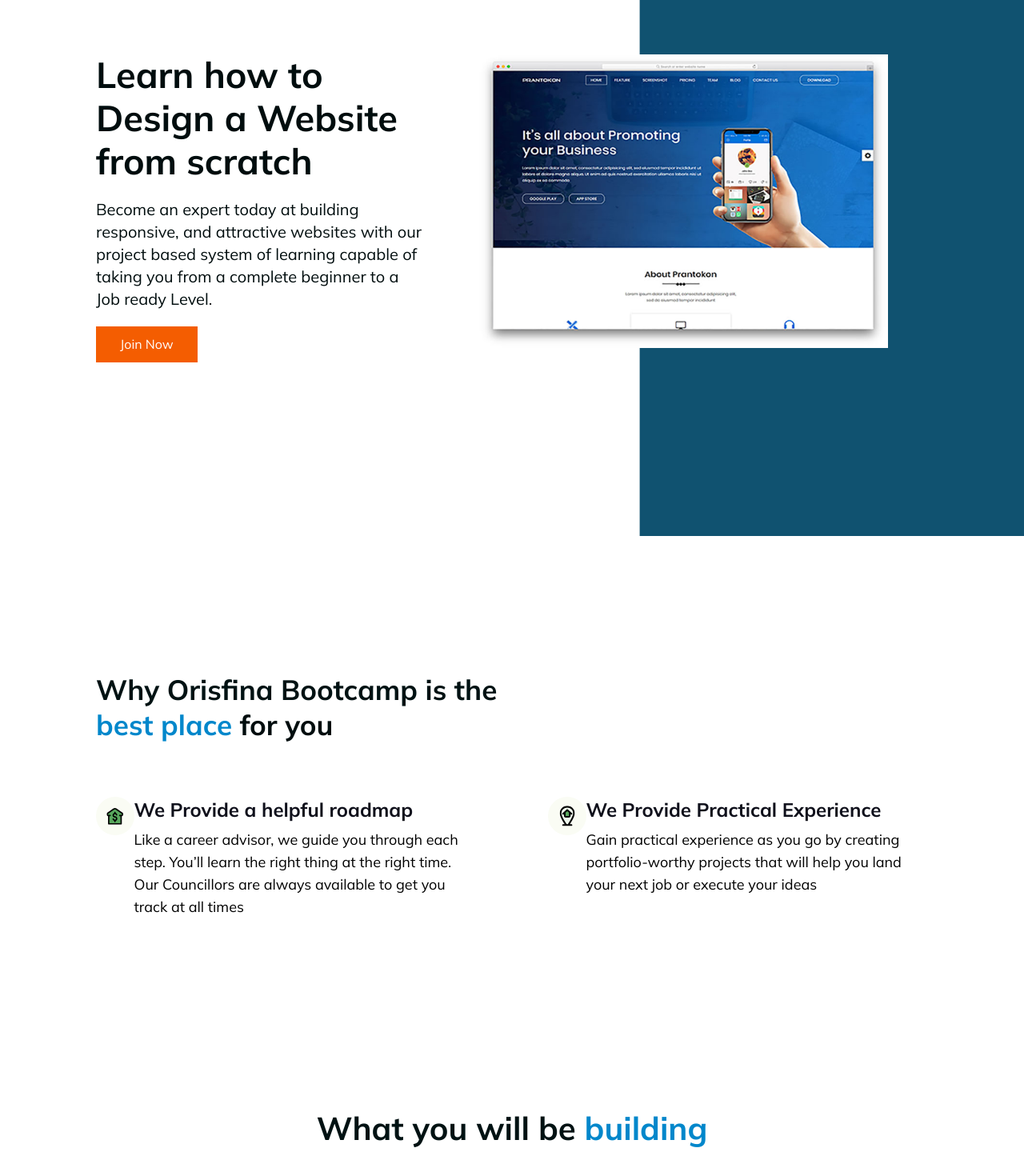
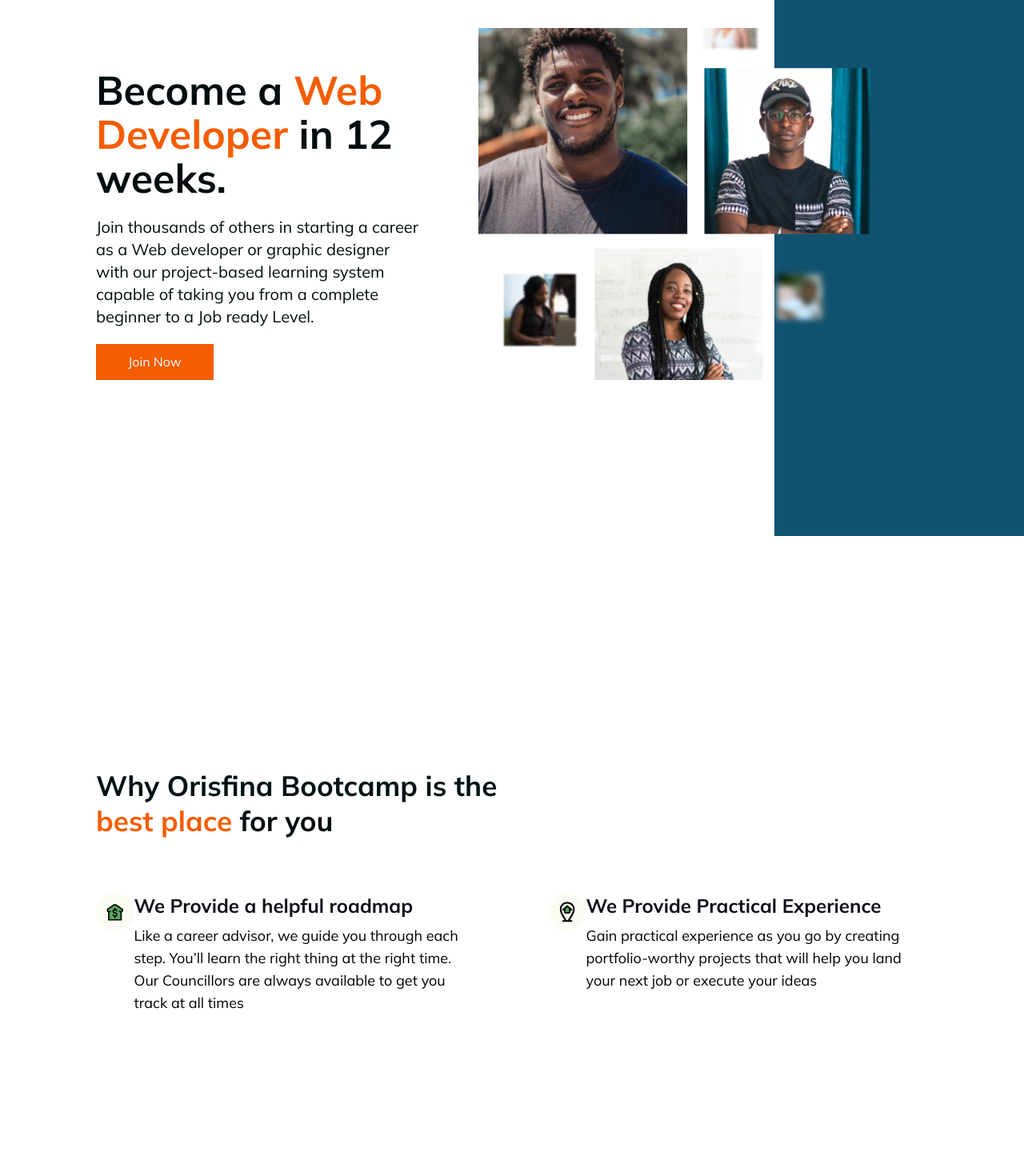
Before and after one commit to Orisfina/orisfina-bootcamp-v2, a Next.js app: page / in a window 1280 px wide. Shown: the part 160-1630 px from the top of the page at 80% size. Built offline with nearby package versions, Linux system fonts and the light colour scheme.

Commit message:
changed the slideshow design

```diff
--- a/components/ProjectBox.tsx
+++ b/components/ProjectBox.tsx
@@ -2,7 +2,7 @@ import React from 'react'
 import Image from 'next/image';
 import Button from './Button';
 import ProjectImg1 from '../public/images/project.jpg'
-import ProjectImg2 from '../public/images/project2.jpg'
+import ProjectImg2 from '../public/images/cryto-app.jpg'
 import ProjectImg3 from '../public/images/project3.jpg'
 //    import projects from '../projects'
 
@@ -19,21 +19,21 @@ import ProjectImg3 from '../public/images/project3.jpg'
               <div className="grid3 a-i-center">
                 <div className='project-box' key='1'>
                   <Image className='project-box__img' src={ProjectImg1} alt='A SIMPLE WEBSITE DEMONSTRATING THE POWER OF BACKGROUND ATTACHMENT PROPERTY- BEGINNER LEVEL' />
-                  <p className=' project-box__desc'>A simple website demonstrating the power of background attachment property - begineer Level</p>
-                  <Button link='/#' cName='btn__link btn__link__red' >Read More
-                  </Button>
+                  <p className=' project-box__desc'>A website created using HTML5, CSS3 & Javascript - Begineer Level</p>
+                  {/* <Button link='/#' cName='btn__link btn__link__red' >Read More
+                  </Button> */}
                 </div>
                 <div className='project-box' key='2'>
                   <Image className='project-box__img' src={ProjectImg2} alt='A SIMPLE WEBSITE DEMONSTRATING THE POWER OF BACKGROUND ATTACHMENT PROPERTY- BEGINNER LEVEL' />
-                  <p className=' project-box__desc'>A simple website demonstrating the power of background attachment property - begineer Level</p>
-                  <Button link='/#' cName='btn__link btn__link__red' >Read More
-                  </Button>
+                  <p className=' project-box__desc'>A Cryptocurrency app fully built with ReactJs, MaterialUI, NodeJS and MongoDB - Advanced Level</p>
+                  {/* <Button link='/#' cName='btn__link btn__link__red' >Read More
+                  </Button> */}
                 </div>
                 <div className='project-box' key='3'>
                   <Image className='project-box__img' src={ProjectImg3} alt='A SIMPLE WEBSITE DEMONSTRATING THE POWER OF BACKGROUND ATTACHMENT PROPERTY- BEGINNER LEVEL' />
-                  <p className=' project-box__desc'>A simple website demonstrating the power of background attachment property - begineer Level</p>
-                  <Button link='/#' cName='btn__link btn__link__red' >Read More
-                  </Button>
+                  <p className=' project-box__desc'>Want to get busy with NextJs and TailwindCSS? This project will guide you giving you all the basic concept needed to get started - Advanced Level</p>
+                  {/* <Button link='/#' cName='btn__link btn__link__red' >Read More
+                  </Button> */}
                 </div>
               </div>
             </>
--- a/components/SlideShow.tsx
+++ b/components/SlideShow.tsx
@@ -1,4 +1,4 @@
-import right from '../public/images/project3.jpg'
+import right from '../public/images/slideshow-new-image.png'
 import Button from './Button';
 import Image from 'next/image'
 
@@ -8,16 +8,17 @@ const SlideShow = () => {
          <div className="grid23">
               <div className="text">
                    <h1 className="slideshow__title">
-                        Learn how to <div className="break">Design a Website
-                             </div> from scratch
+                   Become a <span className="secondary-color">Web Developer</span> in 12 weeks.
                    </h1>
                    <p className="slideshow__desc">
-                   Become an expert today at building responsive, and attractive websites with our project based system of learning capable of taking you from a complete beginner to a Job ready Level. </p>
-                   <Button link='/register' cName='btn_register'>Join Now</Button>
+                   Join thousands of others in starting a career as a Web developer or graphic designer with our project-based learning system capable of taking you from a complete beginner to a Job ready Level.</p>
+                   <div className='flex slideshow_btn'>
+                   <Button link='/register' cName='btn_register rounded-btn'>Join Now</Button>
+                   </div>
               </div>
-              <div className="right hide-on-mobile">
-                   <Image
-                         src={right} alt="orisfina computer institute students smiling" className="slideshow__right hide-on-mobile" />
+              <div className="right">
+                    {/* <Image
+                         src={right} alt="orisfina computer institute students smiling" className="slideshow__right hide-on-desktop" />  */}
               </div>
 
          </div>
--- a/pages/index.tsx
+++ b/pages/index.tsx
@@ -21,8 +21,8 @@ const Home: NextPage = () => {
   return (
   <>
     <Head>
-      <title>Learn Web Development from Scratch with Orisfina | OCI</title>
-      <meta name="description" content="Looking for a place level up your web development skills? We got you covered. Our Bootcamp is all you need to get started today!" />
+      <title>Become a Web Developer from Scratch with Orisfina Bootcamp</title>
+      <meta name="description" content="Acquire the skills needed to become a web developer irrespective of your background. We've got you covered! " />
       <meta name="keywords" content="Orisfina, Orisfina computer institute, computer schools in Auchi , Web development training, bootcamp in edo state, learn web development, learn graphic design, learn app development, coding school, web development school in nigeria, web design school, web development company, free web development training,computer training school in edo state, computer schools in Auchi Edo state, Edo State, learn how to create a website as a begineer, website design company in Auchi Edo State, top web design schools in Edo State Nigeria, web designers in Nigeria" />
 
     </Head>
@@ -35,7 +35,7 @@ const Home: NextPage = () => {
            <section className="light container why-section">
                 <h2 className=' primary__text pb-m'>
                 Why Orisfina Bootcamp is the <span className="block_on_desktop">
-                    <span>best place</span> for you
+                    <span className='secondary-color'>best place</span> for you
                </span>
                 </h2>
                 <div className="grid2">
@@ -81,7 +81,7 @@ const Home: NextPage = () => {
 
            {/* What you will be Building Section */}
            <section className="light container clip-bg">
-           <h2 className='primary__text primary__text2 pb-l t-center'>What you will be <span> building</span></h2>
+           <h2 className='primary__text primary__text2 pb-l t-center'>What you will be <span className='secondary-color'> building</span></h2>
            <ProjectBox  />
            </section>
 
--- /dev/null
+++ b/public/google2ff03d6b2b241c60.html
@@ -0,0 +1 @@
+google-site-verification: google2ff03d6b2b241c60.html
--- a/styles/globals.css
+++ b/styles/globals.css
@@ -58,10 +58,10 @@ p {
   li {
     font-size: 1.8rem; } }
 
-.hide-on-mobile {
+.hide-on-mobile, .hide-on-desktop {
   display: none !important; }
   @media (min-width: 75em) {
-    .hide-on-mobile {
+    .hide-on-mobile, .hide-on-desktop {
       display: block !important; } }
 
       .hide-on-mobile-flex {
@@ -109,9 +109,6 @@ p {
   color: #FEE300;
   text-transform: uppercase; }
 
-h2 span {
-  color: #0087cb; }
-
 .primary__text {
   font-size: 2.5rem;
   line-height: 1.2;
@@ -162,6 +159,8 @@ h2 span {
   text-align: center; }
   @media (min-width: 75em) {
     .tertiary-header {
+      color: #F45D01;
+    font-weight: 800;
       text-align: left; } }
 
 .block_on_desktop {
@@ -219,7 +218,9 @@ h2 span {
 
 .primary-color {
   color: #0088cc; }
-
+.secondary-color{
+  color: #F45D01;
+}
 .t-justify {
   text-align: justify; }
 
@@ -228,6 +229,8 @@ h2 span {
 
 .j-c-sb {
   justify-content: space-between; }
+  .j-c-center {
+    justify-content: center; }
 
 .white {
   color: #EEF7F8 !important; }
@@ -466,10 +469,10 @@ h2 span {
 
 .slideshow-main {
   height: 100vh;
-  background-image: url("../public/images/slideshow-mini.jpg");
+  /* background-image: url("../public/images/slideshow-mini.jpg");
   background-position: center;
   background-size: cover;
-  background-clip: border-box;
+  background-clip: border-box; */
   padding-top: 5rem !important; }
   @media (min-width: 23.88em) {
     .slideshow-main {
@@ -494,28 +497,44 @@ h2 span {
     font-weight: 600;
     line-height: 1.2;
     padding-bottom: 2rem;
-    color: #EEF7F8; }
+    color: #000000;
+    padding-top: 6rem;
+  text-align: center; }
     @media (min-width: 23.88em) {
       .slideshow__title {
         font-size: 3.9rem;
-        padding-top: 13rem; } }
+        padding-top: 18rem; }
+        .why-section {
+          margin-top: 12rem;
+      } }
     @media (min-width: 37.5em) {
       .slideshow__title {
-        font-size: 5rem; } }
+        font-size: 5rem;
+        padding-top: 10rem;
+      }
+     }
+     @media (min-width:760px) {
+      .right{
+        height: 45vh !important;
+      }
+     }
     @media (min-width: 75em) {
       .slideshow__title {
-        font-family: 'Mulish', sans-serif;
-        font-size: 4.5rem;
+        /* font-family: 'Mulish', sans-serif; */
+        font-size: 5rem;
         padding-top: 0rem;
-        line-height: 1.2;
+        line-height: 1.1;
         padding-bottom: 0rem;
-        color: #000D0E; } }
+        color: #000D0E;
+        text-align: left;
+       } }
   .slideshow__desc {
     font-size: 1.6rem;
     font-weight: normal !important;
     line-height: 1.5;
     font-family: 'Mulish', sans-serif;
-    color: #EEF7F8; }
+    color: #000D0E;
+  text-align: center; }
     @media (min-width: 23.88em) {
       .slideshow__desc {
         font-size: 1.9rem;
@@ -527,7 +546,8 @@ h2 span {
       .slideshow__desc {
         font-size: 2rem;
         color: #000D0E;
-        padding-top: 2rem; } }
+        padding-top: 2rem;
+      text-align: left;} }
   .slideshow__bar {
     background: linear-gradient(-45deg, #166C4D, #EEF7F8, #166C4D, #FEE300);
     /* background: linear-gradient(
@@ -551,12 +571,29 @@ h2 span {
         width: 40vw !important; } }
 
 .right {
-  display: flex; }
+    background-image: url('../public/images/slideshow-new-image.png');
+    background-size: cover;
+    background-repeat: no-repeat;
+    background-position: center center;
+    align-items: center;
+    height: 40vh;
+    width: 100%; }
   @media (min-width: 75em) {
     .right {
-      justify-content: flex-end;
-      align-items: center; } }
-
+      height: 100% !important;
+      width: 80%;
+      margin-left: 5rem; } }
+
+  .slideshow_btn{
+    align-items: center;
+    justify-content: center;
+  }
+  @media (min-width: 75em) {
+    .slideshow_btn{
+      align-items: center;
+      justify-content: flex-start;
+    }
+  }
 .project-box__img {
   border-radius: 5%;
   object-fit: fill;
@@ -571,7 +608,16 @@ h2 span {
     .project-box__desc {
       line-height: 2.5rem;
       text-align: left; } }
-
+.rounded-btn{
+  border-radius: 2.5rem;
+  padding: 1rem 4rem;
+}
+@media (min-width: 75em) {
+  .rounded-btn{
+    border-radius: 0;
+    padding: 1rem 4rem;
+  }
+}
 *,
 *::before,
 *::after {
@@ -1446,9 +1492,11 @@ aside {
 
 .text {
   position: relative;
-  z-index: 100; }
+  z-index: 100;
+padding-bottom: 3rem; }
   @media (min-width: 75em) {
     .text {
+      padding-bottom: 0;
       padding-top: 5rem; } }
 
 .grid3.a-i-center {
```
Also changed, not shown: public/images/cryto-app.jpg (added), public/images/slideshow-new-image.png (added).
